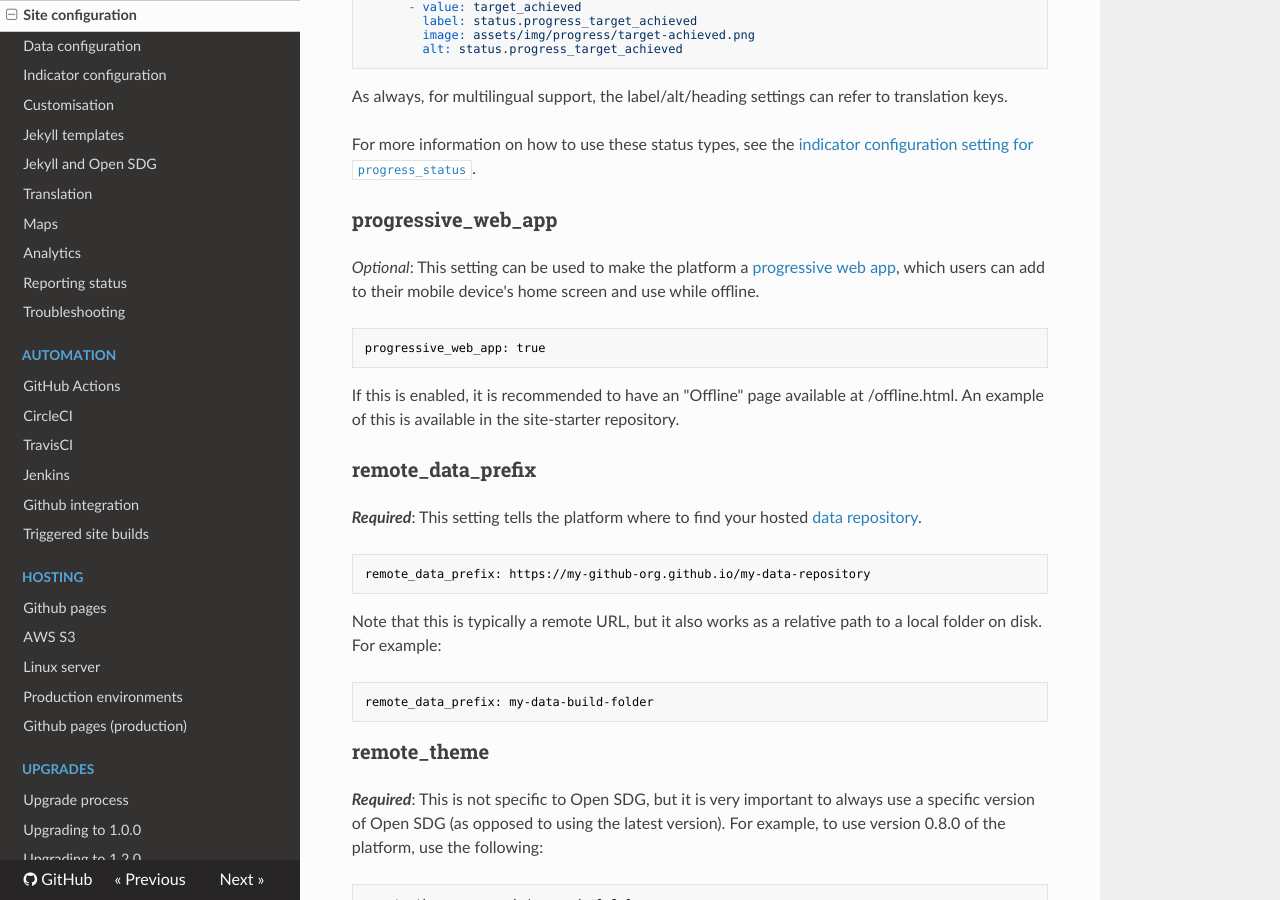
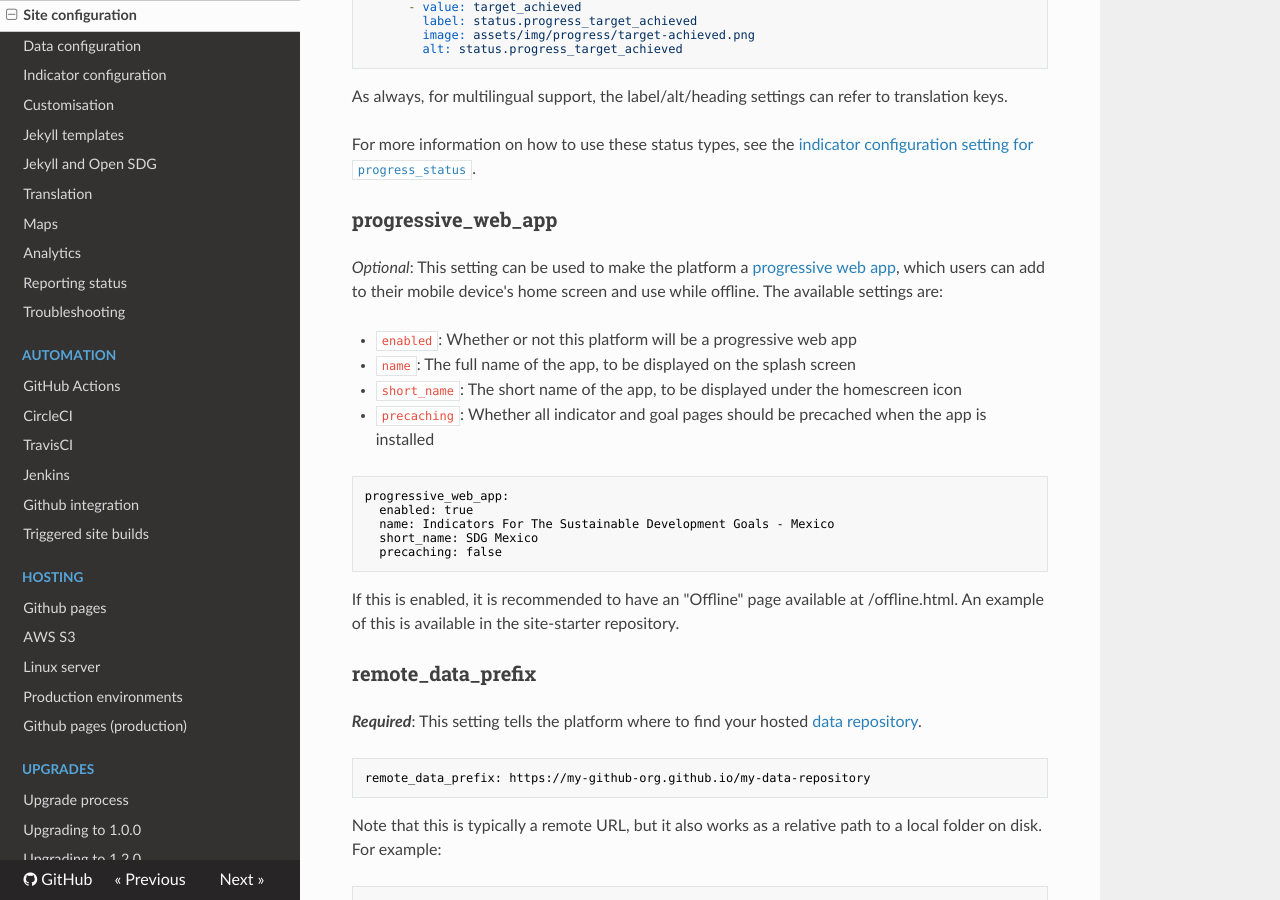
Before and after one commit to open-sdg/open-sdg, an MkDocs documentation site: the page built from docs/configuration.md, in a window 1280 px wide and 900 px high, scrolled down 21772 px. Built offline with MkDocs 1.6.1, drawn with Linux system fonts in a browser that asks for light colours; nearby versions of some CDN libraries.

Commit message:
More config options

````diff
--- a/docs/configuration.md
+++ b/docs/configuration.md
@@ -884,10 +884,19 @@ For more information on how to use these status types, see the [indicator config
 _Optional_: This setting can be used to make the platform a
 [progressive web app](https://developer.mozilla.org/en-US/docs/Web/Progressive_web_apps),
 which users can add to their mobile device's home screen and
-use while offline.
+use while offline. The available settings are:
+
+* `enabled`: Whether or not this platform will be a progressive web app
+* `name`: The full name of the app, to be displayed on the splash screen
+* `short_name`: The short name of the app, to be displayed under the homescreen icon
+* `precaching`: Whether all indicator and goal pages should be precached when the app is installed
 
 ```nohighlight
-progressive_web_app: true
+progressive_web_app:
+  enabled: true
+  name: Indicators For The Sustainable Development Goals - Mexico
+  short_name: SDG Mexico
+  precaching: false
 ```
 
 If this is enabled, it is recommended to have an "Offline" page
````
Also changed, not shown: 5 other files.
